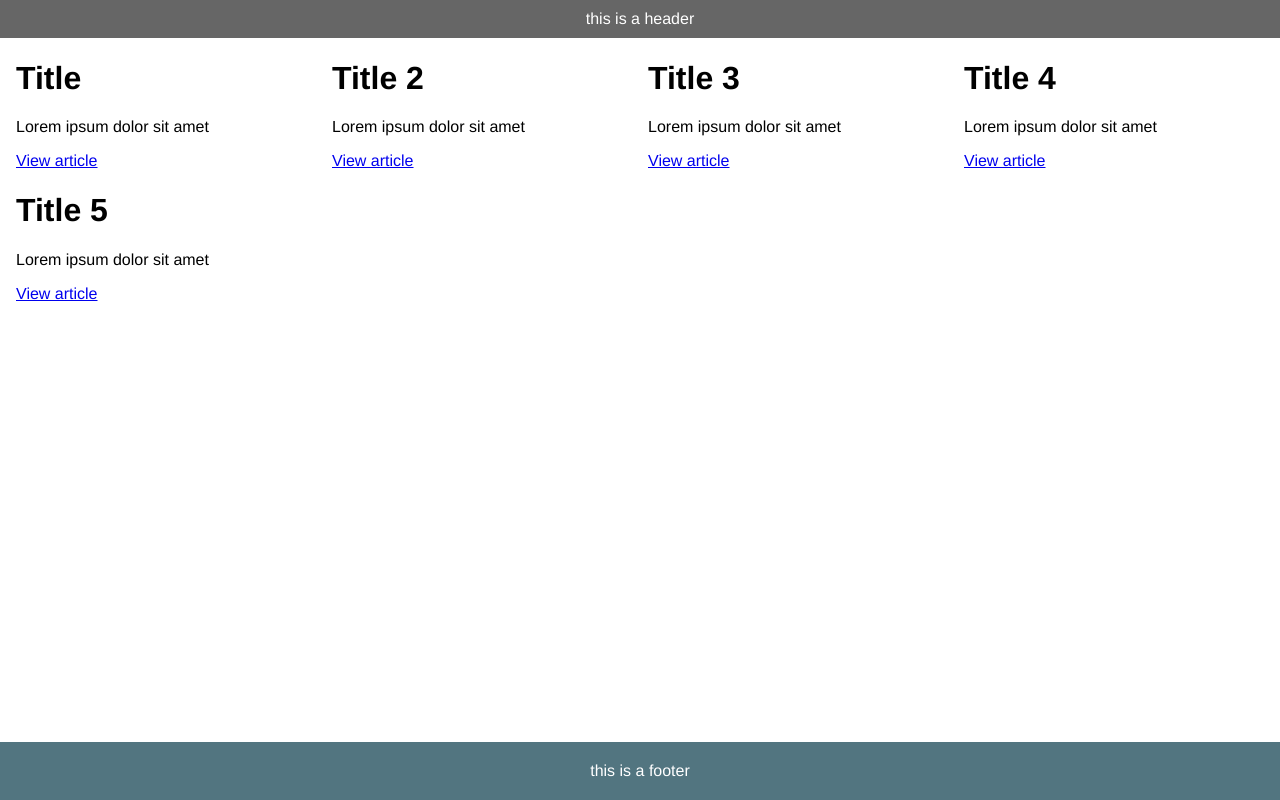
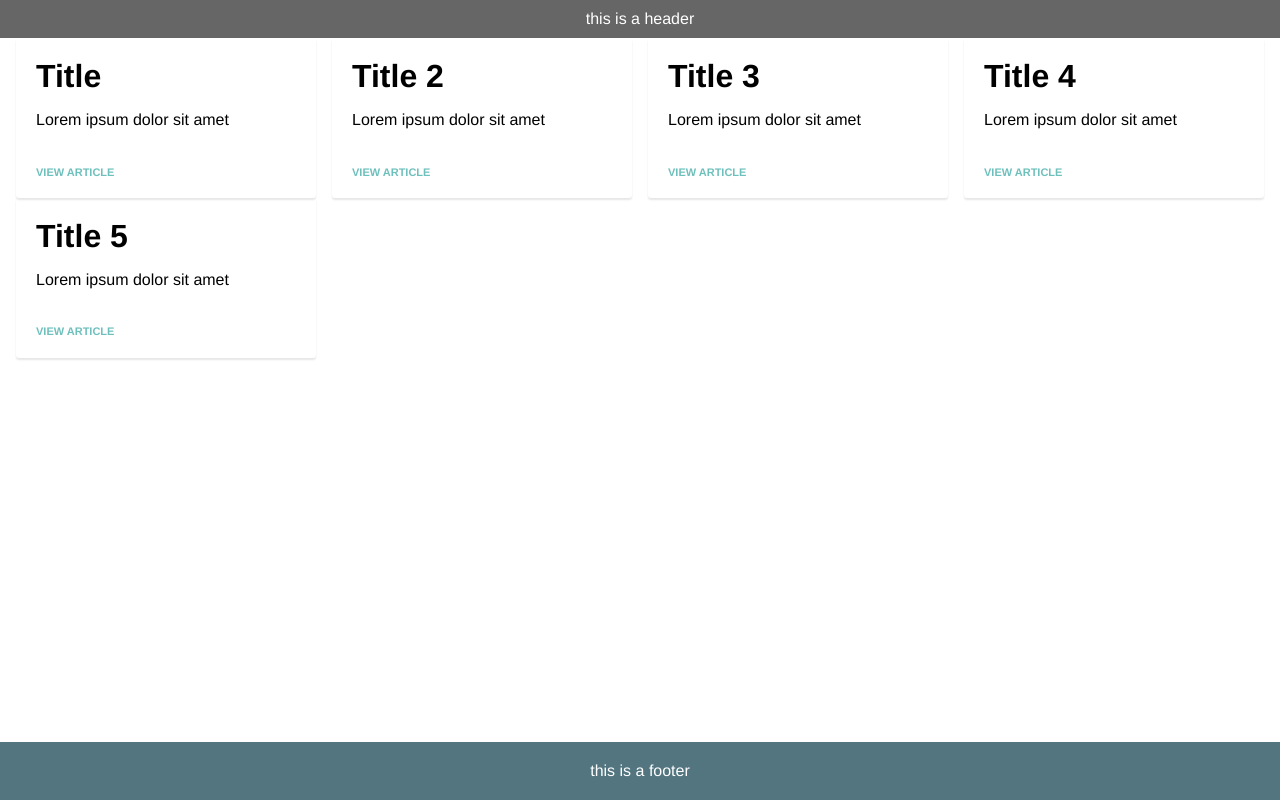
Before and after one commit to oldirony/react-storybook-playground, a React app: page / in a window 1280 px wide. Built offline with nearby package versions, Linux system fonts and the light colour scheme.

Commit message:
Article card
- add basic style

```diff
--- /dev/null
+++ b/src/components/ArticleCard/ArticleCard.css
@@ -0,0 +1,19 @@
+.card {
+	padding: 20px;
+	border-radius: 3px;
+	box-shadow: 0 2px 2px rgba(0,0,0,0.1);
+}
+
+.title {
+	margin: 0;
+}
+
+.link {
+	text-decoration: none;
+	font-size: 11px;
+	text-transform: uppercase;
+	font-weight: bold;
+	padding-top: 20px;
+	display: block;
+	color: #6ec0bd;
+}
--- a/src/components/ArticleCard/ArticleCard.js
+++ b/src/components/ArticleCard/ArticleCard.js
@@ -1,16 +1,17 @@
 import React from 'react'
 import { propTypes as articleCardPropTypes } from './Model.ArticleCard'
+import styles from './ArticleCard.css'
 
 const ArticleCard = ({title, excerpt, link: { url, labelText }}) => {
   return (
-    <div>
-      <h1>
+    <div className={styles.card}>
+      <h1 className={styles.title}>
         {title}
       </h1>
       <p>
         {excerpt}
       </p>
-      <a href={url}>
+      <a href={url} className={styles.link}>
         {labelText}
       </a>
     </div>
```
